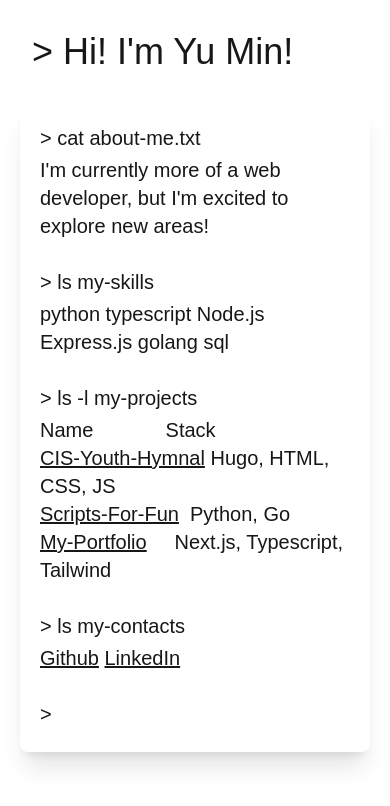
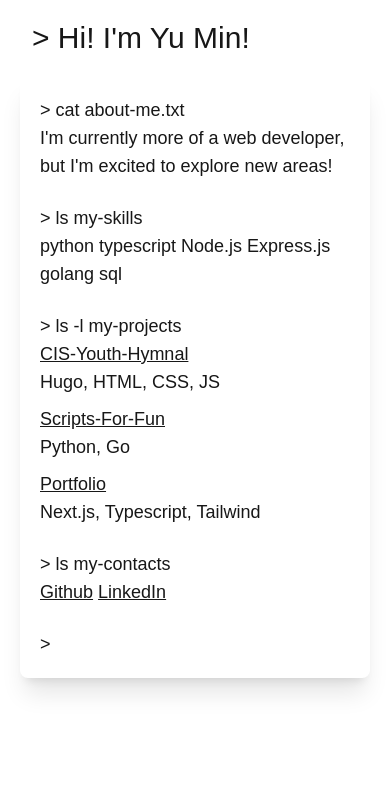
Before and after one commit to notyumin/notyumin.github.io, a Next.js app: page / in a window 390 px wide. Shown: the top 806 px of the page. Built offline with nearby package versions, Linux system fonts and the light colour scheme; a web font is replaced by a local one.

Commit message:
Improve responsiveness, fix deploy script

```diff
--- a/app/page.tsx
+++ b/app/page.tsx
@@ -1,14 +1,16 @@
 import { firaCode } from "./ui/fonts";
 
-const termLine = firaCode.className + " text-xl mb-1 md:text-2xl md:mb-3"
+const termLine = firaCode.className + " text-lg sm:text-xl sm:mb-1 md:text-2xl md:mb-3"
 const menuBtn = " rounded-full h-[15] w-[15] my-auto ml-2"
 const link = "underline hover:font-bold"
+const shortLineBreak = <div className="leading-[0.5]"><br className="inline sm:hidden" /></div>
+
 
 export default function Home() {
   return (
     <div className="w-full justify-center flex selection:bg-[#3d59a1]" >
       <div className="max-w-3xl w-full">
-        <div className={firaCode.className + " md:text-5xl text-4xl mb-8 mt-3 ml-3"}>
+        <div className={firaCode.className + " md:text-5xl sm:text-4xl text-3xl sm:mb-8 sm:mt-3 mb-5 ml-3"}>
           {"> Hi! I'm"} <span className="text-highlight">Yu Min</span>!
           {/* <span className="bg-[#f4dbd6] animate-blink">&nbsp;</span> */}
         </div>
@@ -38,30 +40,32 @@ export default function Home() {
             </div>
             <div className={termLine + " whitespace-pre-wrap"}>
               {/*whitespace-pre-wrap for it not to condense my spaces*/}
-              <span className="text-myBlue">
-                Name             Stack
-              </span><br />
+              <span className="text-myBlue hidden sm:inline">
+                Name             Stack<br />
+              </span>
               <a
                 href="https://github.com/church-sg/cis-youth-hymnal-v2"
                 target="_blank"
                 rel="noopener noreferrer"
                 className={link + " text-highlight"}>
                 CIS-Youth-Hymnal
-              </a> Hugo, HTML, CSS, JS<br />
+              </a> <br className="inline sm:hidden" />Hugo, HTML, CSS, JS<br />
+              {shortLineBreak}
               <a
                 href="https://github.com/notyumin/scripts-for-fun"
                 target="_blank"
                 rel="noopener noreferrer"
                 className={link + " text-highlight"}>
                 Scripts-For-Fun
-              </a>  Python, Go<br />
+              </a>  <br className="inline sm:hidden" />Python, Go<br />
+              {shortLineBreak}
               <a
-                href=""
+                href="https://github.com/notyumin/notyumin.github.io"
                 target="_blank"
                 rel="noopener noreferrer"
                 className={link + " text-highlight"}>
-                My-Portfolio
-              </a>     Next.js, Typescript, Tailwind
+                Portfolio
+              </a>        <br className="inline sm:hidden" />Next.js, Typescript, Tailwind
             </div>
             <br />
             <div className={termLine}>
```
Also changed, not shown: 1 other file (tests, documents, lock files or other folders).
